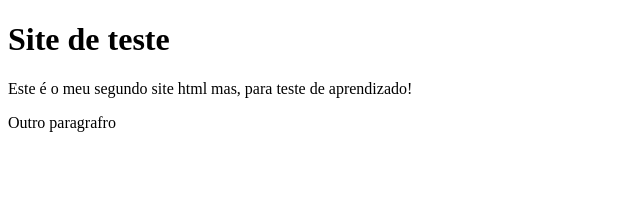
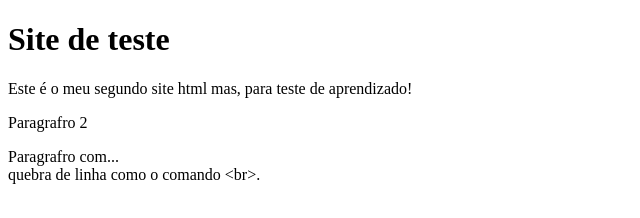
Before and after one commit to WesleyArj/Site-de-teste, a plain HTML site: page index.html in a window 1280 px wide. Shown: the whole page, without its empty margins (0-640 px from the left). Drawn offline with Linux system fonts and the light colour scheme.

Commit message:
Ex2 Paragrafos e quebra de linha.

```diff
--- a/index.html
+++ b/index.html
@@ -9,6 +9,7 @@
 <body>
     <h1>Site de teste</h1>
     <p>Este é o meu segundo site html mas, para teste de aprendizado!</p>
-    <p>Outro paragrafro</p>
+    <p>Paragrafro 2</p>
+    <p>Paragrafro com... <br> quebra de linha como o comando &lt;br&gt;.</p>
 </body>
 </html>
```
